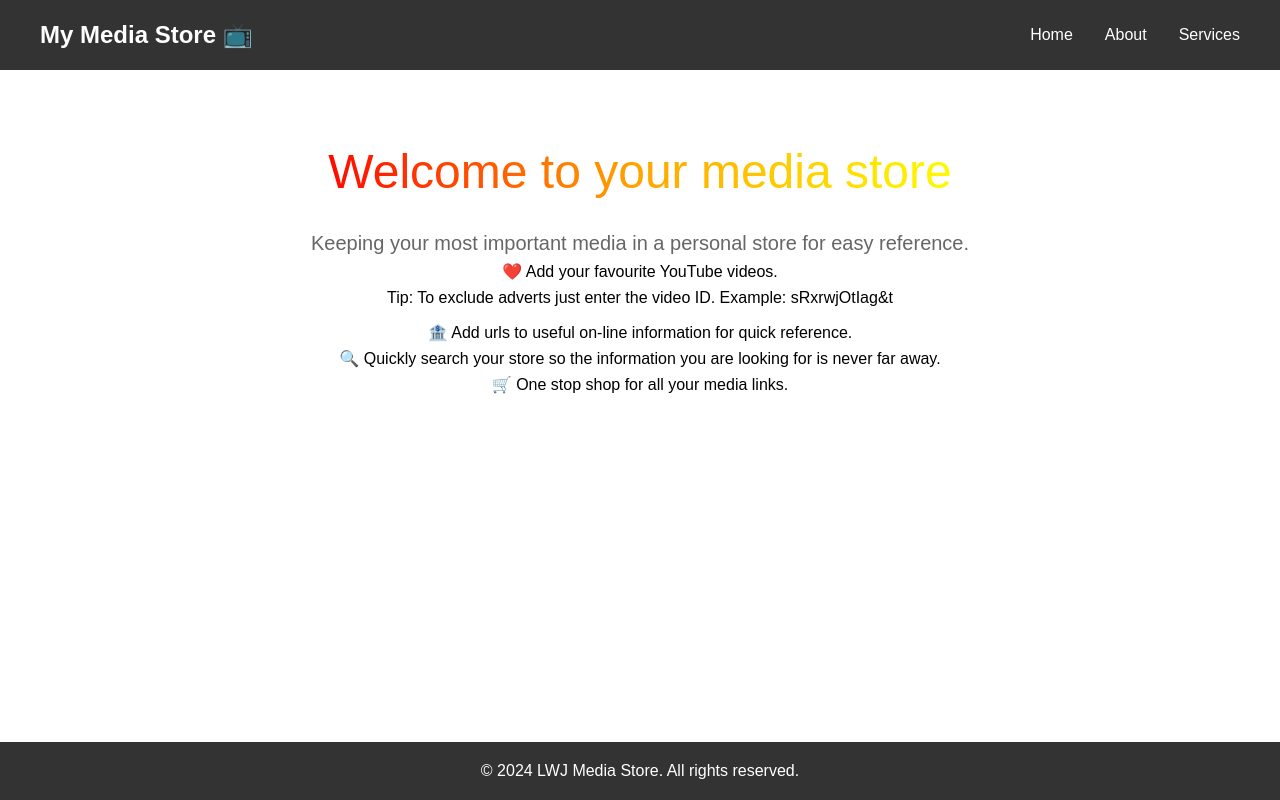
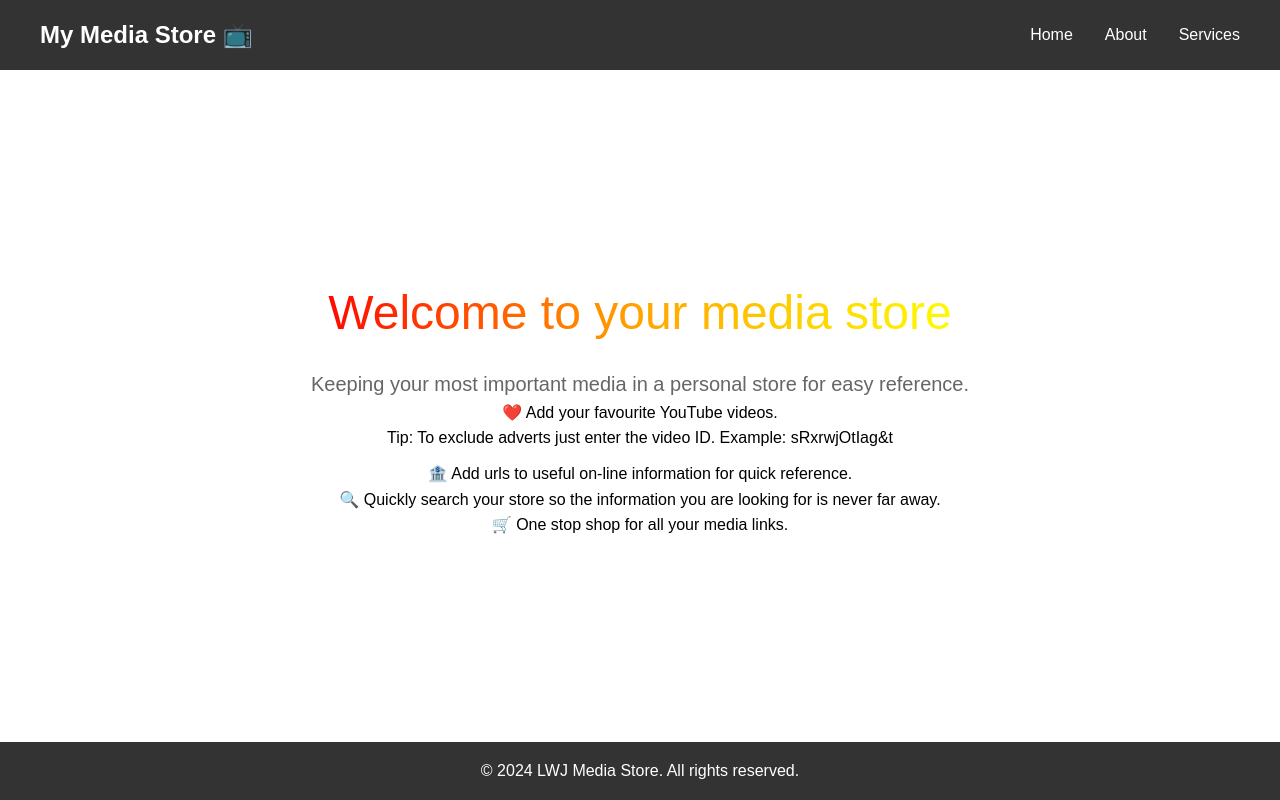
Before and after one commit to uk030621/MediaStore, a Next.js app: page / in a window 1280 px wide. Built offline with nearby package versions, Linux system fonts and the light colour scheme.

Commit message:
Adjusted css tp ensure header remains visible.

```diff
--- a/app/globals.css
+++ b/app/globals.css
@@ -14,14 +14,18 @@ body {
   font-family: Arial, sans-serif;
   line-height: 1.6;
   display: flex;
-  flex-direction: column; /* Ensures that the footer stays at the bottom */
-  min-height: 100vh; /* Ensures that body takes at least the full viewport height */
+  flex-direction: column;
+  min-height: 100vh;
 }
 
 header {
   background-color: #333;
   padding: 1rem;
   color: white;
+  width: 100%;
+  position: sticky; /* Ensures header stays at the top */
+  top: 0; /* Sticky positioning at the top */
+  z-index: 1000; /* Keeps the header above content */
 }
 
 .navbar {
@@ -55,7 +59,10 @@ main {
   padding: 2rem;
   max-width: 1200px;
   margin: 0 auto;
-  flex: 1; /* Makes the main content grow and fill the remaining space */
+  flex: 1; /* Expands main content to fill available space */
+  display: flex;
+  justify-content: center; /* Centers content horizontally */
+  align-items: center; /* Centers content vertically */
 }
 
 footer {
```
